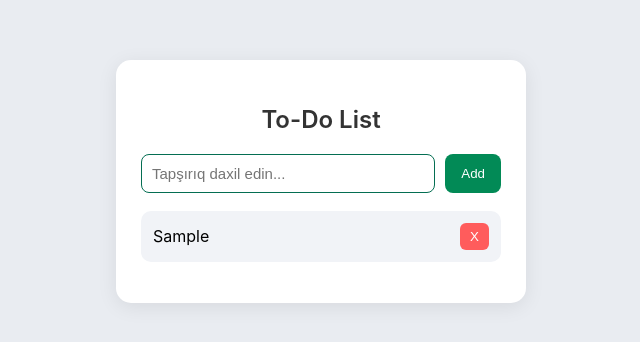
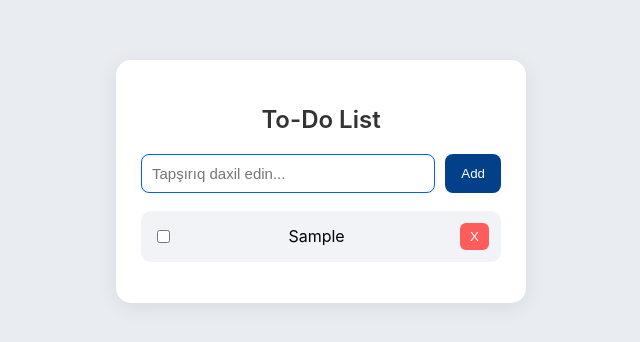
Before and after one commit to FakhriB/ToDoList, a plain HTML site: page index.html in a window 1280 px wide. Both pictures are taken after typing "Sample" into the empty fields and a click on the button "Add". Shown: the whole page, without its empty margins (319-959 px from the left). Drawn offline with Linux system fonts and the light colour scheme.

Commit message:
added checkboxes and dblclick

```diff
--- a/script.js
+++ b/script.js
@@ -8,18 +8,33 @@
 
     const li = document.createElement("li");
 
+
+    const checkbox = document.createElement("input");
+    checkbox.type = "checkbox";
+    checkbox.className = "task-checkbox";
+
+
     const span = document.createElement("span");
     span.className = "task";
     span.textContent = text;
-    span.onclick = () => li.classList.toggle("completed");
+
+    checkbox.onchange = () => {
+        li.classList.toggle("completed", checkbox.checked);
+    };
+
+    span.ondblclick = () => {
+        li.remove();
+    };
+
 
     const removeBtn = document.createElement("button");
     removeBtn.className = "remove-btn";
     removeBtn.textContent = "X";
     removeBtn.onclick = () => li.remove();
 
-    li.append(span, removeBtn);
+    li.append(checkbox, span, removeBtn);
     taskList.appendChild(li);
+
     input.value = "";
 }
 
--- a/style.css
+++ b/style.css
@@ -30,20 +30,20 @@
     flex: 1;
     padding: 10px;
     font-size: 15px;
-    border: 1px solid #046e52;
+    border: 1px solid #005eff;
     border-radius: 8px;
     outline: none;
     transition: .2s;
 }
 
 #taskInput:focus {
-    border-color: #026523;
-    box-shadow: 0 0 5px rgba(5, 181, 172, 0.4);
+    border-color: #021e65;
+    box-shadow: 0 0 5px rgba(5, 14, 181, 0.4);
 }
 
 #addBtn {
     padding: 10px 16px;
-    background: #028a56;
+    background: #02418a;
     color: white;
     border: none;
     cursor: pointer;
```
